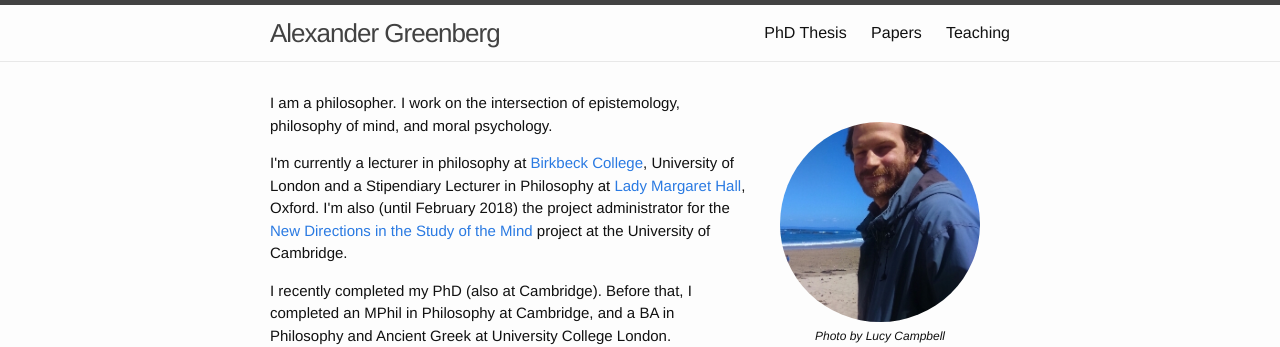
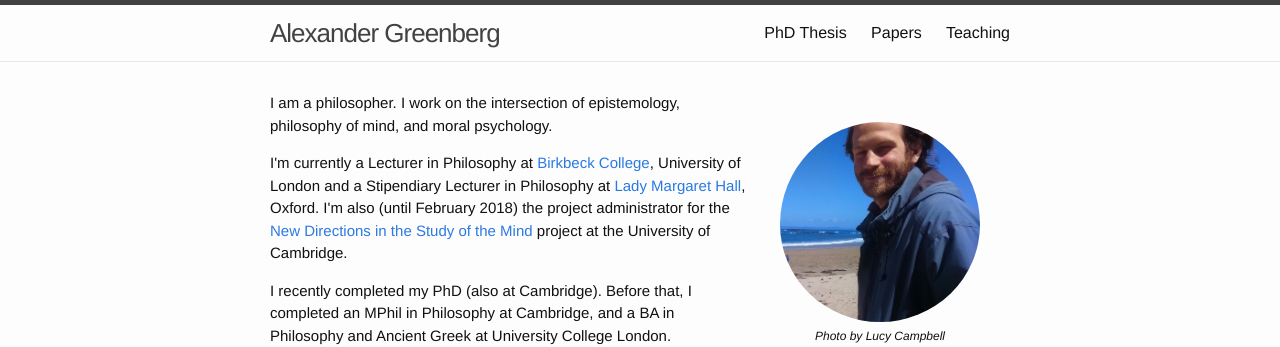
Before and after one commit to alexandergreenberg/alexandergreenberg.github.io, a Jekyll site: the page built from index.html, in a window 1280 px wide. Shown: the top 347 px of the page. Built offline with Jekyll 4.4.1, drawn with Linux system fonts in a browser that asks for light colours; some web fonts are replaced.

Commit message:
Update index.html

```diff
--- a/index.html
+++ b/index.html
@@ -9,7 +9,7 @@ layout: default
     <p class="photo-credit"><em>Photo by Lucy Campbell</em></p>
   </div>
     <p class="paragraph">I am a philosopher. I work on the intersection of epistemology, philosophy of mind, and moral psychology.</p>
-  <p class="paragraph">I'm currently a lecturer in philosophy at <a href="http://www.bbk.ac.uk/philosophy/">Birkbeck College</a>, University of London and a Stipendiary Lecturer in Philosophy at <a href="http://www.lmh.ox.ac.uk">Lady Margaret Hall</a>, Oxford. I'm also (until February 2018) the project administrator for the <a href="http://www.newdirectionsproject.com" target="_blank">New Directions in the Study of the Mind</a> project at the University of Cambridge.</p>
+  <p class="paragraph">I'm currently a Lecturer in Philosophy at <a href="http://www.bbk.ac.uk/philosophy/">Birkbeck College</a>, University of London and a Stipendiary Lecturer in Philosophy at <a href="http://www.lmh.ox.ac.uk">Lady Margaret Hall</a>, Oxford. I'm also (until February 2018) the project administrator for the <a href="http://www.newdirectionsproject.com" target="_blank">New Directions in the Study of the Mind</a> project at the University of Cambridge.</p>
     <p class="paragraph">I recently completed my PhD (also at Cambridge). Before that, I completed an MPhil in Philosophy at Cambridge, and a BA in Philosophy and Ancient Greek at University College London.</p>
     <p class="paragraph">My research centres on psychological, epistemological, and normative questions about the attitudes, the various ways we can think and feel about things. These questions include:</p>
       <ul class="questions-list">
```
